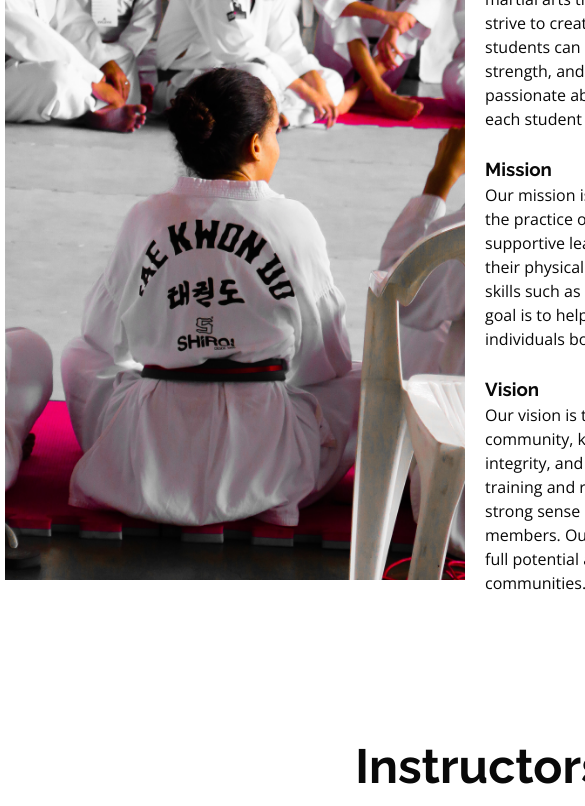
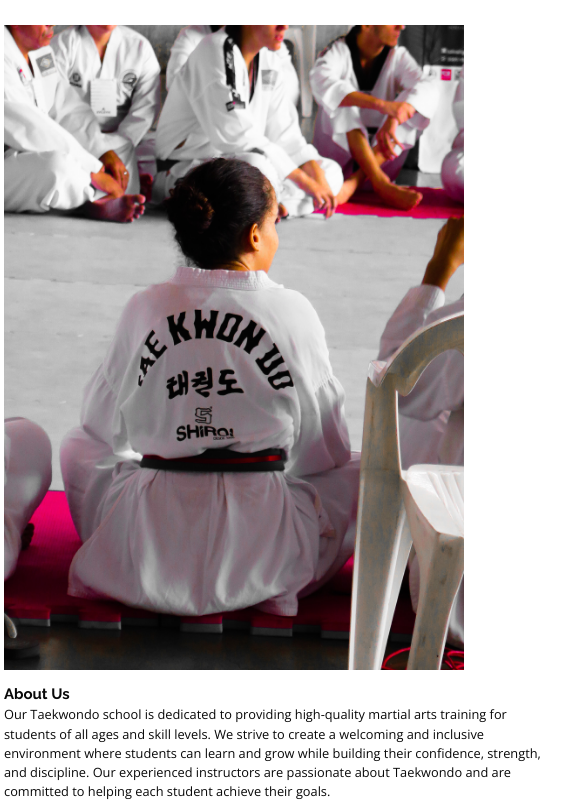
Before and after one commit to LizzGarleb/ceiba_taekwondo_webpage, a plain HTML site: page index.html in a window 390 px wide. Shown: the part 763-1569 px from the top of the page, 585 px wide, since content can reach past the window. Drawn offline with nearby package versions, Linux system fonts and the light colour scheme.

Commit message:
Responsive Web Design

```diff
--- a/style-theory.css
+++ b/style-theory.css
@@ -321,3 +321,14 @@ a:active {
 .social-link > svg {
   fill: var(--text-color);
 }
+@media screen and (max-width: 600px) {
+html {
+  font-size: 50%;
+}
+.col-1-2 {
+  width: 100%;
+}
+.container {
+  width: 550px;
+}
+}
--- a/style.css
+++ b/style.css
@@ -72,14 +72,18 @@
 }
 
 /* General */
-*, *:after, *:before {
+*,
+*:after,
+*:before {
   box-sizing: border-box;
   margin: 0;
 }
+
 html {
   scroll-behavior: smooth;
   font-size: 62.5%;
 }
+
 body {
   font-family: var(--font-family-base);
   font-size: var(--font-size-medium);
@@ -87,12 +91,19 @@ body {
   line-height: var(--line-height-base);
   color: var(--text-color);
 }
+
 ul.row {
   margin: 0;
   padding: 0;
   list-style: none;
 }
-h1, h2, h3, h4, h5, h6 {
+
+h1,
+h2,
+h3,
+h4,
+h5,
+h6 {
   font-family: var(--font-family-title);
   font-weight: var(--font-weight-bold);
 }
@@ -101,15 +112,19 @@ h1, h2, h3, h4, h5, h6 {
 a {
   color: var(--text-color);
 }
+
 a:link {
   text-decoration: none;
 }
+
 a:visited {
   font-style: italic;
 }
+
 a:hover {
   text-decoration: underline;
 }
+
 a:active {
   background-color: var(--color-light-grey);
 }
@@ -123,6 +138,7 @@ a:active {
   color: var(--button-color);
   text-decoration: var(--button-text-decoration);
 }
+
 .button:hover {
   color: var(--button-hover-color);
   text-decoration: var(--button-hover-text-decoration);
@@ -135,17 +151,21 @@ a:active {
 .section {
   padding: var(--section-padding);
 }
+
 .section-header {
   text-align: var(--section-header-align);
   padding: var(--section-header-padding);
 }
+
 .section-body {
   padding: var(--section-body-padding);
 }
+
 .section-footer {
   padding: var(--section-footer-padding);
   text-align: var(--section-footer-align);
 }
+
 .section-title {
   font-family: var(--font-family-title);
   font-size: var(--font-size-xx-large);
@@ -153,6 +173,7 @@ a:active {
   margin: var(--section-title-margin);
   color: var(--section-title-color);
 }
+
 .section-tagline {
   font-family: var(--font-family-title);
   text-transform: var(--section-tagline-transform);
@@ -160,12 +181,15 @@ a:active {
   margin: var(--section-tagline-margin);
   color: var(--color-primary);
 }
+
 .section-hero {
   background-size: 90rem auto;
 }
+
 .section-hero .section-title {
   margin-bottom: 5rem;
 }
+
 .section-hero .section-inner {
   padding: 10rem 40rem 2rem 0;
 }
@@ -173,6 +197,7 @@ a:active {
 .visually-hidden {
   display: none;
 }
+
 .container {
   width: 960px;
   margin-left: auto;
@@ -183,9 +208,11 @@ a:active {
 .col-1-3 {
   width: 33.33%;
 }
+
 .col-1-2 {
   width: 50%;
 }
+
 [class*="col-"] {
   float: left;
   padding: 0.5rem;
@@ -201,12 +228,14 @@ a:active {
 .navbar-menu {
   float: right;
 }
+
 .nav {
   margin: 0;
   padding: 0;
   list-style: none;
   text-align: center;
 }
+
 .nav .nav-item {
   font-family: var(--nav-item-font-family);
   font-weight: var(--nav-item-font-weight);
@@ -215,13 +244,16 @@ a:active {
   display: var(--nav-item-display);
   margin: var(--nav-item-margin);
 }
+
 .nav .nav-link {
   display: block;
   padding: 0.5rem 1rem;
 }
-.nav .nav-link:hover{
+
+.nav .nav-link:hover {
   color: var(--nav-item-link-hover);
 }
+
 .nav .nav-link::before {
   content: "";
   position: absolute;
@@ -232,6 +264,7 @@ a:active {
   height: 0.2rem;
   transition: var(--transition-duration) var(--transition-cubic-bezier);
 }
+
 .nav .nav-item:hover .nav-link::before {
   background-color: var(--color-primary);
   width: 100%;
@@ -241,9 +274,11 @@ a:active {
 .header {
   padding: var(--header-padding);
 }
+
 .header-logo {
   position: var(--header-logo-position);
 }
+
 .header-logo a {
   display: var(--header-logo-link-display);
   position: var(--header-logo-link-position);
@@ -260,6 +295,7 @@ a:active {
   position: relative;
   overflow: hidden;
 }
+
 .card-gallery .card-inner {
   position: absolute;
   top: -0.1rem;
@@ -268,16 +304,20 @@ a:active {
   z-index: 1;
   transition: var(--transition-duration) var(--transition-cubic-bezier);
 }
-.card-gallery:hover .card-image  {
+
+.card-gallery:hover .card-image {
   transform: scale(1.2);
   transition: var(--transition-duration) var(--transition-cubic-bezier);
 }
+
 .card-gallery:hover .card-outer {
   transform: scale(0.95);
 }
+
 .card-gallery:hover .card-inner {
   background-color: rgba(0, 0, 0, 0.7);
 }
+
 .card-gallery .card-title {
   text-align: center;
   margin: 0;
@@ -285,11 +325,13 @@ a:active {
   height: 100%;
   position: relative;
 }
+
 .card-gallery .card-title a {
   display: block;
   text-decoration: none;
   padding-top: 45%;
 }
+
 .card-galery .card-title a::after {
   position: absolute;
   top: 0;
@@ -298,9 +340,11 @@ a:active {
   bottom: 0;
   content: "";
 }
+
 .card-gallery:hover .card-title {
   opacity: 1;
 }
+
 .card-gallery .card-image img {
   height: 30rem;
   width: 100%;
@@ -312,19 +356,23 @@ a:active {
 .card-instructor .card-quote {
   position: relative;
 }
+
 .card-instructor {
   text-align: center;
 }
+
 .card-instructor .card-avatar {
   border-radius: 50%;
   width: 15rem;
   height: 15rem;
 }
+
 .card-instructor .card-quote cite {
   display: block;
   padding-top: 1rem;
   color: var(--color-primary);
 }
+
 .card-instructor .card-quote::before {
   content: "\201C";
   position: absolute;
@@ -339,20 +387,36 @@ a:active {
 .footer {
   padding: var(--footer-padding);
 }
+
 .footer-copyright {
   margin: 0;
   font-size: var(--font-size-small);
   color: var(--text-color);
 }
+
 .footer ul {
   text-align: right;
 }
+
 .footer-address {
   color: var(--text-color);
 }
+
 .social-link {
   display: block;
 }
-.social-link > svg {
+
+.social-link>svg {
   fill: var(--text-color);
 }
+@media screen and (max-width: 600px) {
+html {
+  font-size: 50%;
+}
+.col-1-2 {
+  width: 100%;
+}
+.container {
+  width: 550px;
+}
+}
```
Lines whose indentation alone changed are shown as unchanged.
